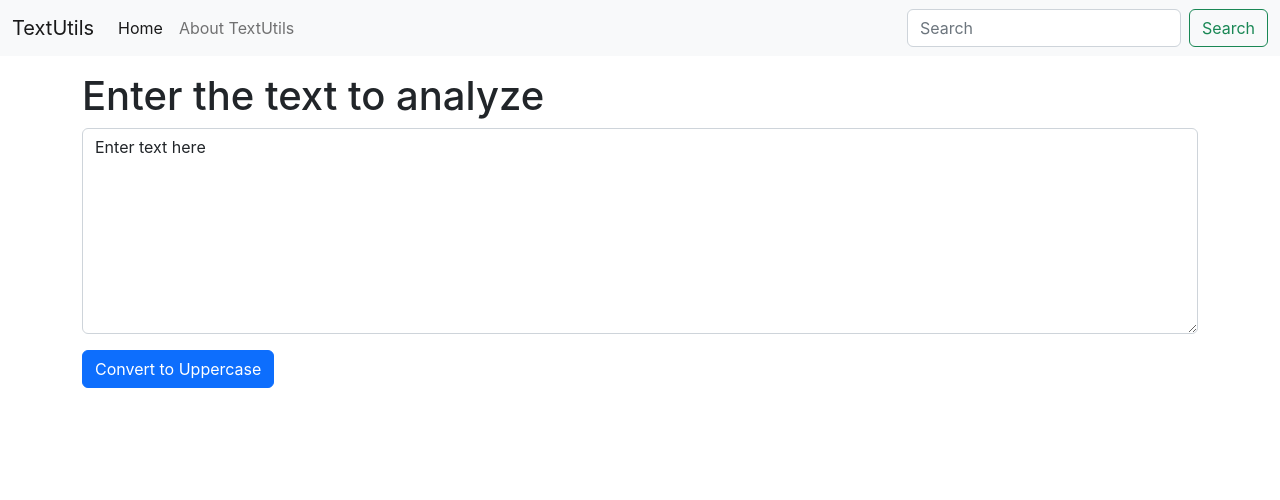
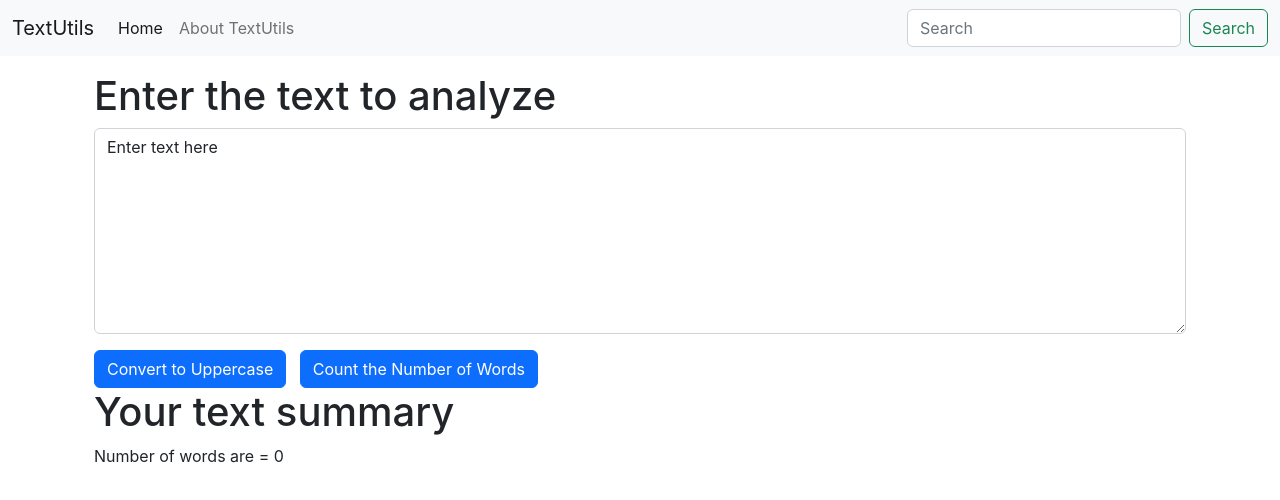
Before and after one commit to fawzaanshaikh/react-practice, a React (Create React App) app in the folder project-textutils/: page / in a window 1280 px wide. Shown: the top 500 px of the page. Built offline with nearby package versions, Linux system fonts and the light colour scheme.

Commit message:
Number of words button added

```diff
--- a/project-textutils/src/components/TextForm.js
+++ b/project-textutils/src/components/TextForm.js
@@ -13,17 +13,32 @@ export default function TextForm(props) {
         setText(event.target.value);    // This allows the text to be written from user input in addition to the text that is there in the state variable 'text'
     }
 
+    const countWords = () => {
+        setWordCount();
+    }
+
     // This is used to track the change in our component's state in terms of the change in text, this uses array destructuring
     const [text, setText] = useState("Enter text here");
     // text = "new text"; // Wrong way to change the state
     // setText("new text"); // Correct way to change the state
+
+    const [numberOfWords, setWordCount] = useState("Number of words are = 0");
+
   return (
     <>
-        <h1>{props.heading}</h1>
-        <div className="mb-3">
-            <textarea className="form-control" id="myBox" value={text} onChange={handleOnChange} rows="8"></textarea>
+        <div className="container">
+            <h1>{props.heading}</h1>
+            <div className="mb-3">
+                <textarea className="form-control" id="myBox" value={text} onChange={handleOnChange} rows="8"></textarea>
+            </div>
+            <button className="btn btn-primary" onClick={handleUpClick}>Convert to Uppercase</button>&nbsp;&nbsp;&nbsp;
+            <button className="btn btn-primary" onClick={countWords}>Count the Number of Words</button>
         </div>
-        <button className="btn btn-primary" onClick={handleUpClick}>Convert to Uppercase</button>
+
+        <div className="container">
+            <h1>Your text summary</h1>
+            <p>{numberOfWords}</p>
+        </div>
     </>
   )
 }
```
